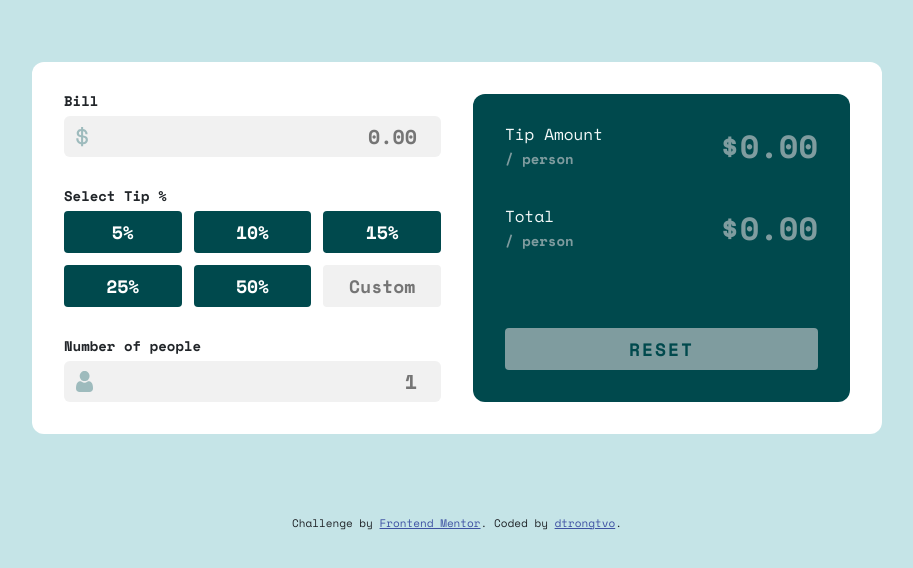
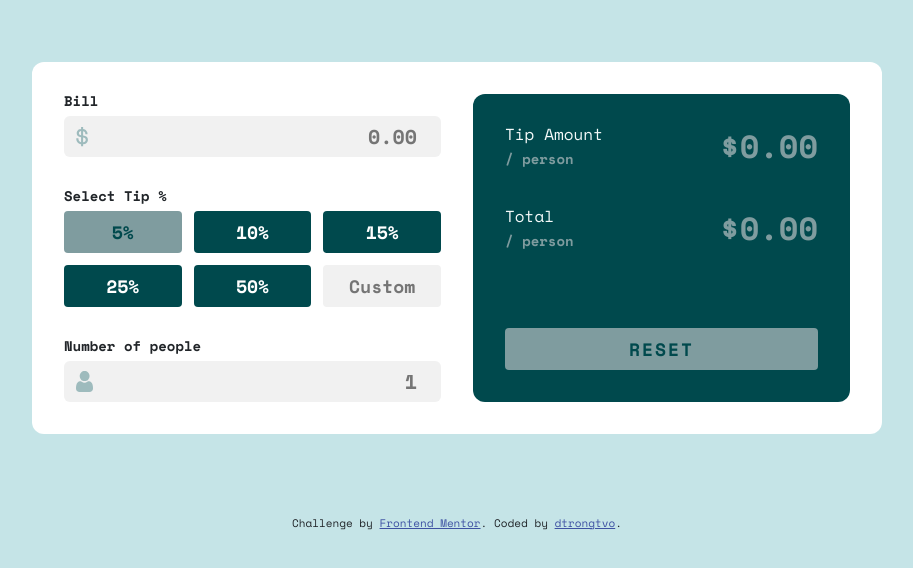
Before and after one commit to dtrongtvo/Tip-calculator, a plain HTML site: page index.html in a window 1280 px wide. Both pictures are taken after a click on the button "5%". Shown: the part 174-742 px from the top of the page, without its empty margins (183-1096 px from the left). Drawn offline with nearby package versions, Linux system fonts and the light colour scheme.

Commit message:
toggle active btn

```diff
--- a/src/css/style.css
+++ b/src/css/style.css
@@ -93,6 +93,11 @@ hsl(183, 100%, 15%)
   letter-spacing: 2px;
 }
 
+.app-btn.active {
+  background-color: hsl(184, 14%, 56%);
+  color: #00494d;
+}
+
 .input-custom {
   text-align: center;
   font-size: 1.8rem;
--- a/src/js/controller.js
+++ b/src/js/controller.js
@@ -6,6 +6,7 @@ const peopleForm = document.querySelector("#people");
 const tipResult = document.querySelector(".result-number--tip");
 const totalResult = document.querySelector(".result-number--total");
 const btnsOption = document.querySelectorAll(".app-input-options button");
+console.log(btnsOption);
 const btnReset = document.querySelector(".app-btn--reset");
 
 let totalBill = 0;
@@ -51,11 +52,21 @@ const reset = function () {
   calculateAndRender();
 };
 
+const removeActive = function () {
+  Array.from(btnsOption).find((btn) => {
+    if (btn.classList.contains("active")) {
+      btn.classList.remove("active");
+    }
+  });
+};
+
 // When click ratio btn
 btnsOption.forEach((btn) => {
   btn.addEventListener("click", function (e) {
     tipRatio = e.target.value;
     calculateAndRender();
+    removeActive();
+    e.target.classList.add("active");
   });
 });
 
@@ -79,6 +90,7 @@ customForm.addEventListener("focus", function () {
     tipRatio = customForm.value;
     calculateAndRender();
   }
+  removeActive();
 });
 
 btnReset.addEventListener("click", reset);
```
